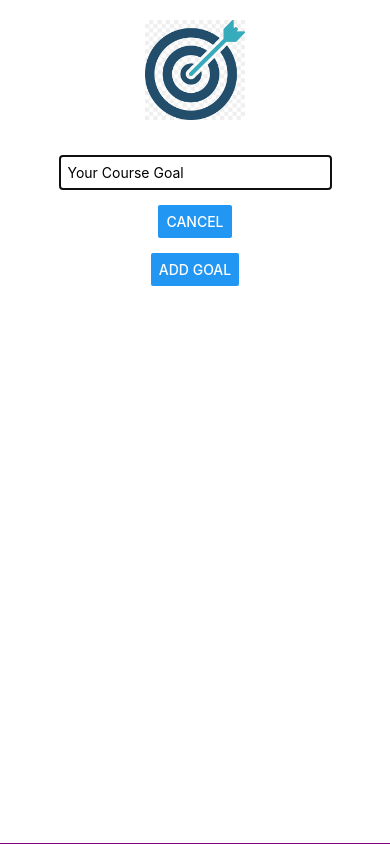
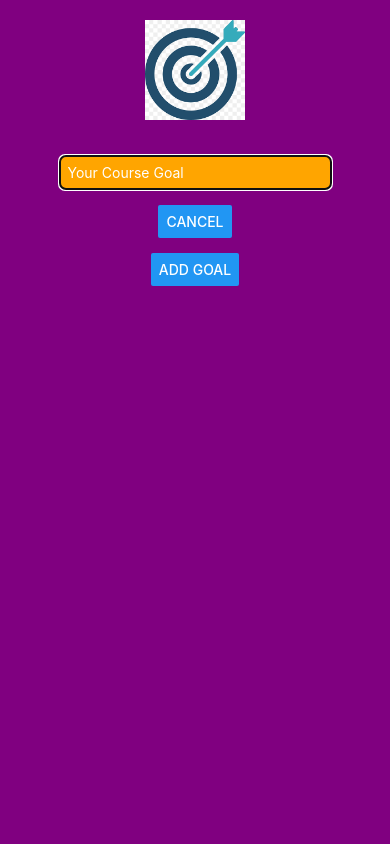
Before and after one commit to rajchatterz/React-Native-App-Course-Goal-, a React Native app: screen / in a window 390 px wide. Both pictures are taken after a click on the button "ADD NEW GOAL". Built offline with nearby package versions, Linux system fonts and the light colour scheme.

Commit message:
done with statusBar

```diff
--- a/App.js
+++ b/App.js
@@ -2,6 +2,7 @@ import Item from './Component/Item';
 import { StyleSheet, Text, View,Button,TextInput, ScrollView,FlatList } from 'react-native';
 import { useState } from 'react';
 import Input from './Component/Input';
+import { StatusBar } from 'expo-status-bar';
 export default function App() {
   const [storeData, setStoredData] = useState('')
   const [courseGoal, setCourseGoal] = useState([])
@@ -32,6 +33,8 @@ export default function App() {
     })
   }
   return (
+    <>
+      <StatusBar style="dark"/>
     <View style={styles.aooContainer}>
       <Button title="Add new Goal" color="purple" onPress={startAtGoalHandler} />
       <Input input={goalInputHandler} closeModal={endAddGoalHandler} visible={modalVisible} value={storeData} buttonHandler={ addGoalHandler} />
@@ -49,7 +52,8 @@ export default function App() {
 
       </View>
 
-    </View>
+      </View>
+      </>
   );
 }
 
--- a/Component/Input.js
+++ b/Component/Input.js
@@ -5,7 +5,7 @@ import { View,TextInput,Button,Modal,Image } from 'react-native'
 const Input = ({ input,closeModal, buttonHandler,value ,visible}) => {
 
   return (
-      <Modal visible={visible} animationType='fade'>
+      <Modal visible={visible} animationType='slide'>
           <View style={styles.inputContainer}>
               <Image style={styles.image} source={require('../assets/Images/goal.png')}/>
               <TextInput onChangeText={input} value={value} style={styles.textInput} placeholder='Your Course Goal' />
@@ -22,21 +22,22 @@ export default Input
 
 const styles = StyleSheet.create({
     inputContainer: {
-        flex:1,
-
-
+        flex: 1,
+        backgroundColor:'purple',
         gap: 15,
         alignItems: 'center',
         paddingBottom: 24,
-        borderBottomWidth: 1,
-        borderBottomColor:'purple'
 
       },
       textInput: {
         borderWidth: 1,
-        borderColor: '#cccccc',
+          borderColor: '#cccccc',
+          backgroundColor: 'orange',
+          color: 'white',
+          borderRadius: 6,
+
         width: '70%',
-        padding:8
+          padding: 8,
     },
     image: {
         width: 100,
--- a/app.json
+++ b/app.json
@@ -5,6 +5,7 @@
     "version": "1.0.0",
     "orientation": "portrait",
     "icon": "./assets/icon.png",
+    "backgroundColor":"purple",
     "userInterfaceStyle": "light",
     "splash": {
       "image": "./assets/splash.png",
```
